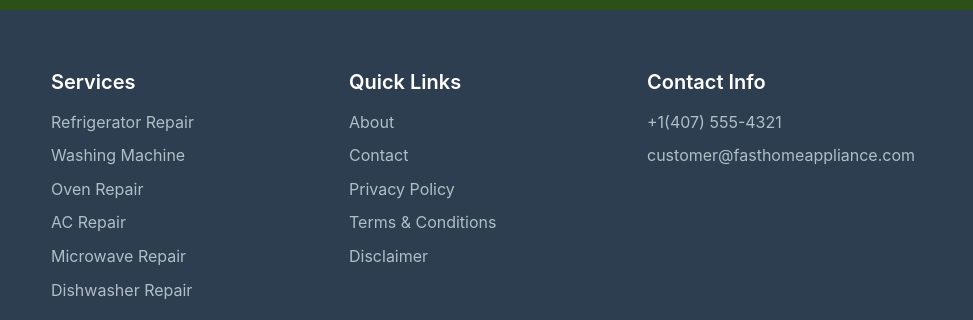
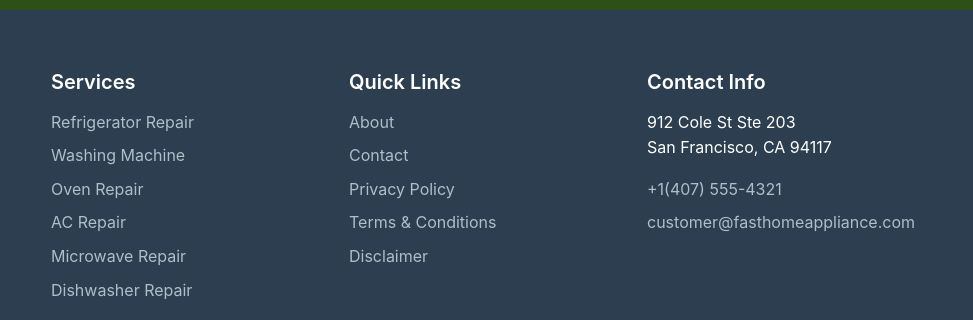
Before and after one commit to DivyanshiShrivastav04/FastHomeAppliance, a plain HTML site: page index.html in a window 1280 px wide. Shown: the part 5527-5847 px from the top of the page, 307-1280 px from the left. Drawn offline with Linux system fonts and the light colour scheme; no server answers.

Commit message:
Update index.html

```diff
--- a/index.html
+++ b/index.html
@@ -680,7 +680,7 @@
           </div>
           <div class="footer-section">
             <h4>Contact Info</h4>
-            <p id="location"></p>
+            <p>912 Cole St Ste 203<br />San Francisco, CA 94117</p>
             <div class="footer-contact">
               <p><a href="tel:+14075554321">+1(407) 555-4321</a></p>
               <p>
```
